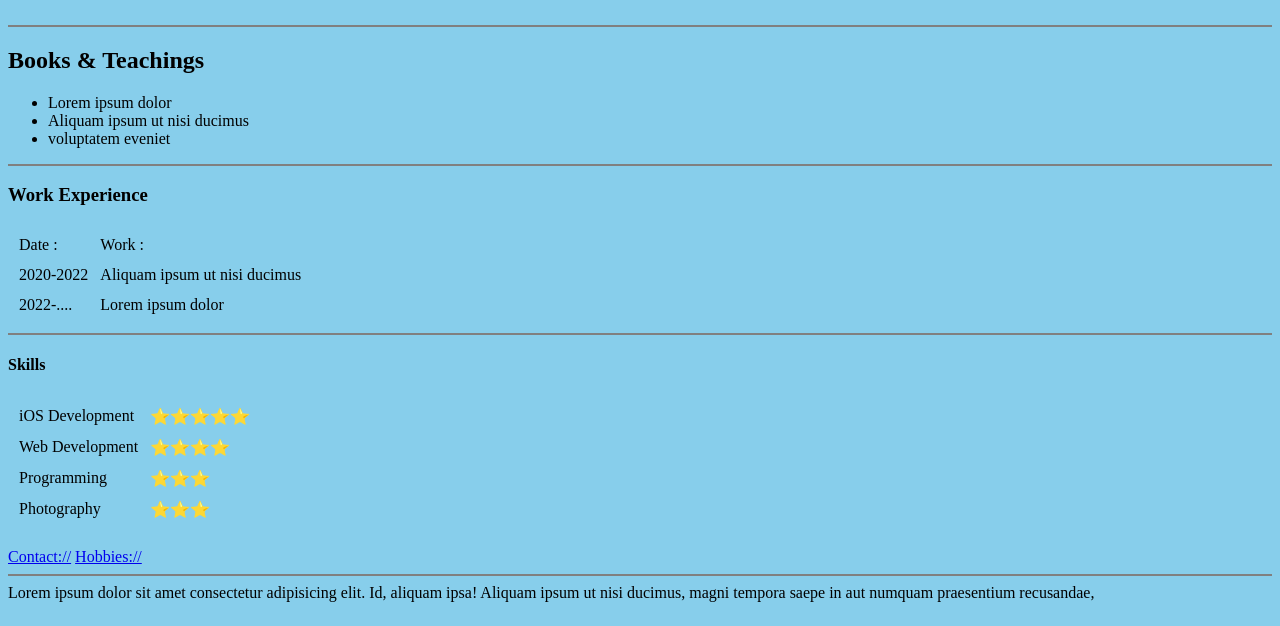
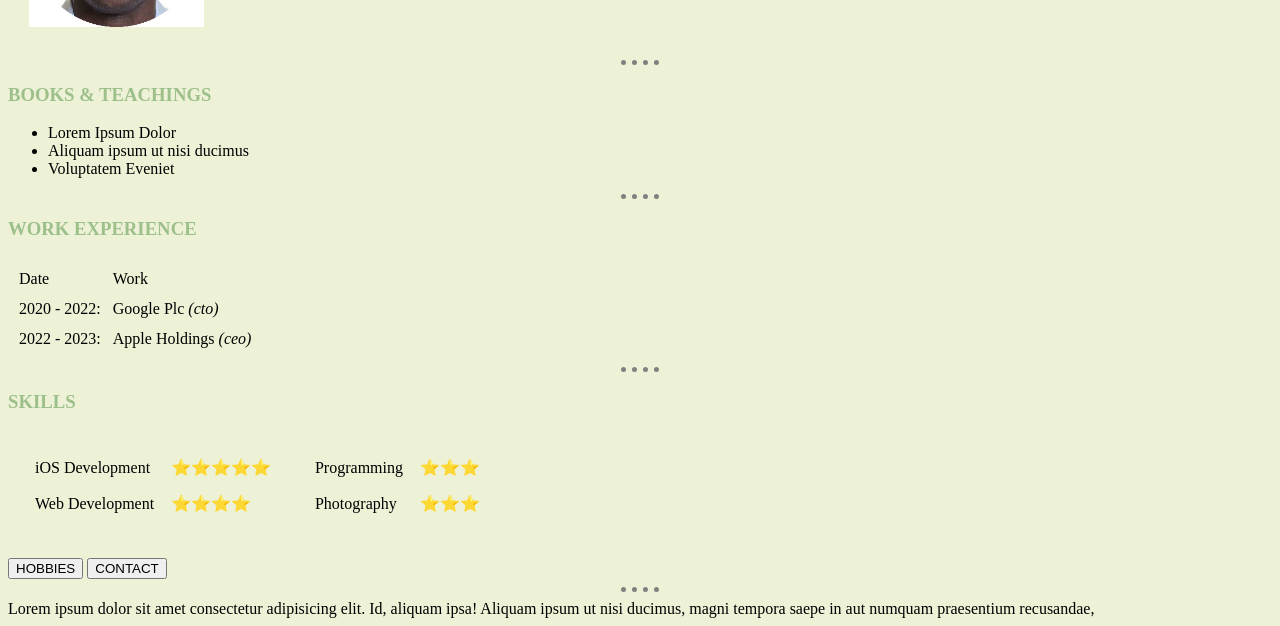
Before and after one commit to IIdrixx/CV, a plain HTML site: page index.html in a window 1280 px wide. Shown: the part 182-808 px from the top of the page. Drawn offline with Linux system fonts and the light colour scheme.

Commit message:
Add files via upload

```diff
--- a/index.html
+++ b/index.html
@@ -4,43 +4,49 @@
     <meta charset="UTF-8">
     <meta http-equiv="X-UA-Compatible" content="IE=edge">
     <meta name="viewport" content="width=device-width, initial-scale=1.0">
-    <title>Document</title>
+    <title>IIDRIX CV</title>
+    <link rel="stylesheet" href="style.css">
 </head>
-<body bgcolor="skyblue">
+<body>
     <table cellspacing="20">
                 <tr>
-                <td><img src="images/people-icon.png" width="120" height="75"></td>
-                <td><h1>IIdrix Co.</h1>
+                <td><img src="images/fotor_2023-4-22_11_3_34.jpg" width="175" height="180" alt="icon"></td>
+                <td><h1>IIdrix & Co.</h1>
                 <p>Founder and <strong>CTO </strong>of<em><a href="http://google.com"> The Originals</a></em></p>
                 <p>I am an IOS and Web Developer. i ♥️ Coffee & Money</p></td>
                 </tr>
     </table>
-    <hr noshade="3">
-    <h2>Books & Teachings</h2>
+    <hr>
+    <h3>BOOKS & TEACHINGS</h3>
     <ul>
-        <li>Lorem ipsum dolor</li>
+        <li>Lorem Ipsum Dolor</li>
         <li>Aliquam ipsum ut nisi ducimus</li>
-        <li>voluptatem eveniet</li>
+        <li>Voluptatem Eveniet</li>
     </ul>
-    <hr noshade="3">
-    <h3>Work Experience</h3>
+    <hr>
+
+    <h3>WORK EXPERIENCE</h3>
     <table cellspacing="10">
         <tr>
-            <td>Date :</td>
-            <td>Work :</td>
+            <td>Date </td>
+            <td>Work </td>
         </tr>
         <tr>
-            <td>2020-2022</td>
-            <td>Aliquam ipsum ut nisi ducimus</td>
+            <td>2020 - 2022: </td>
+            <td>Google Plc <em>(cto)</em></td>
         </tr>
         <tr>
-            <td>2022-....</td>
-            <td>Lorem ipsum dolor</td>
+            <td>2022 - 2023: </td>
+            <td>Apple Holdings <em>(ceo)</em></td>
         </tr>
     </table>
-    <hr noshade="3">
-    <h4>Skills</h4>
+    <hr>
+
+    <h3>SKILLS</h3>
     <table cellspacing="10">
+        <tr>
+            <td>
+                <table cellspacing="15">
                     <tr>
                         <td>iOS Development</td>
                         <td>⭐⭐⭐⭐⭐</td>
@@ -49,6 +55,10 @@
                         <td>Web Development</td>
                         <td>⭐⭐⭐⭐</td>
                     </tr>
+                </table>
+            </td>
+            <td>
+                <table cellspacing="15">
                     <tr>
                         <td>Programming</td>
                         <td>⭐⭐⭐</td>
@@ -58,10 +68,14 @@
                         <td>⭐⭐⭐</td>
                     </tr>
                 </table>
+            </td>
+        </tr>
+    </table>
     <br>
-    <a href="Contact.html">Contact://</a> <a href="form.html">Hobbies://</a>
+    <a href="hobbies.html"><button>HOBBIES</button></a>     <a href="contact.html"><button>CONTACT</button></a>
+
     <br>
-    <hr noshade="3">
+    <hr>
     Lorem ipsum dolor sit amet consectetur adipisicing elit.
     Id, aliquam ipsa! Aliquam ipsum ut nisi ducimus,
     magni tempora saepe in aut numquam praesentium recusandae,
--- /dev/null
+++ b/style.css
@@ -0,0 +1,16 @@
+body {
+    background-color: #EDF1D6;
+}
+hr  {
+    border-style: none;
+    border-top-style: dotted;
+    border-color: grey;
+    border-width: 5px;
+    width: 3%;
+}
+h1  {
+    color: #609966;
+}
+h3 {
+    color: #9DC08B;
+}
```
Also changed, not shown: contact.html (added, +47 -0 lines), hobbies.html (added, +39 -0 lines), images/fotor_2023-4-22_11_3_34.jpg (added), images/istockphoto-502581380-612x612-2.jpg (added), images/main.png (added), images/people-icon.png (added), images/web.jpg (added). Lines whose indentation alone changed are shown as unchanged.
